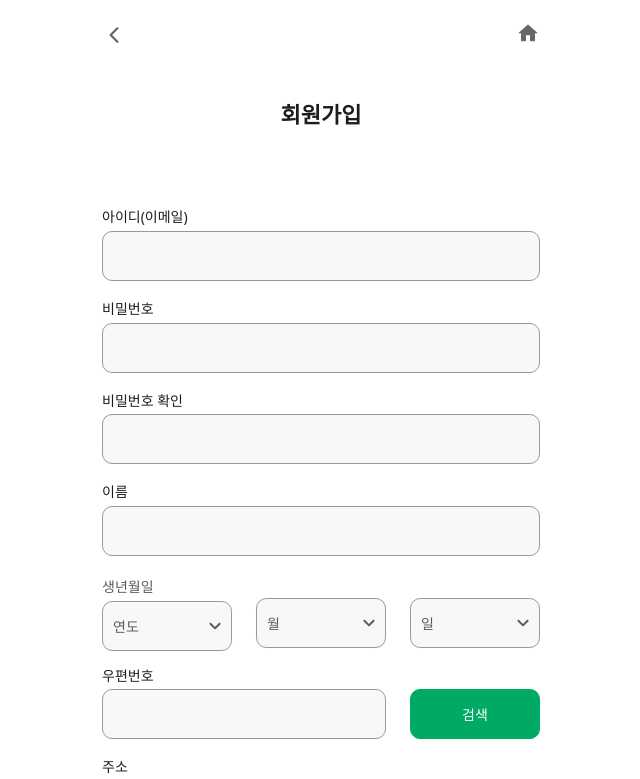
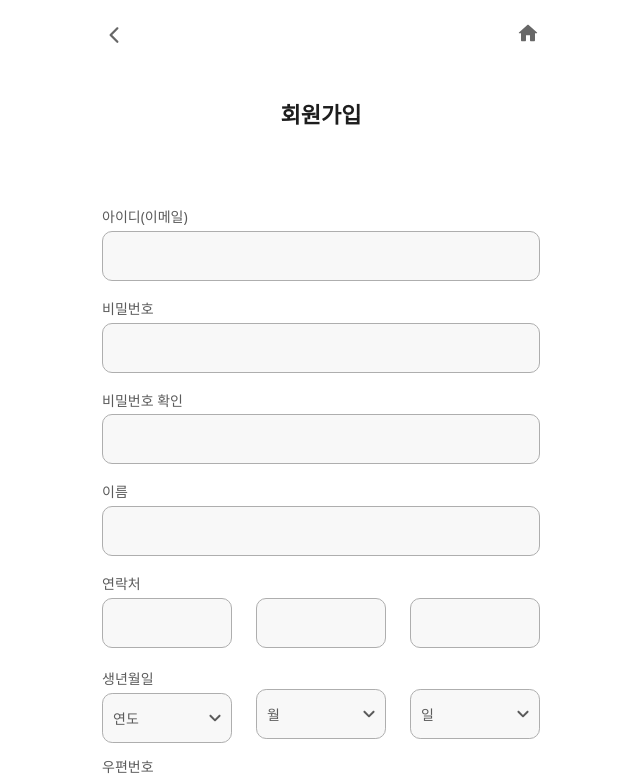
Before and after one commit to imdaxsz/orday-front-end, a React (Vite) app: page /join in a window 1280 px wide. Shown: the top 779 px of the page, without its empty margins (319-959 px from the left). Built offline with nearby package versions, Linux system fonts and the light colour scheme; a web font is replaced by a local one.

Commit message:
feat: 회원가입 연락처 input 추가 #28

```diff
--- a/src/routes/Join.tsx
+++ b/src/routes/Join.tsx
@@ -26,7 +26,12 @@ export default function Join() {
         <TextInput id="password" type="password" label="비밀번호" />
         <TextInput id="confirmPw" type="password" label="비밀번호 확인" />
         <TextInput id="name" type="text" label="이름" />
-        <BirthDate>
+        <InputContainer>
+          <TextInput id="phoneFirst" type="text" label="연락처" />
+          <TextInput id="phoneSecond" type="text" />
+          <TextInput id="phoneThird" type="text" />
+        </InputContainer>
+        <InputContainer>
           <SelectBox
             label="생년월일"
             options={YEAR}
@@ -46,7 +51,7 @@ export default function Join() {
             selected={day}
             setSelected={setDay}
           />
-        </BirthDate>
+        </InputContainer>
         <ZipCode>
           <TextInput id="zipCode" disabled label="우편번호" />
           <Button>검색</Button>
@@ -104,7 +109,7 @@ export default function Join() {
 const Container = styled.div`
   width: 438px;
   margin: 0 auto;
-  padding-bottom: 200px;
+  padding-bottom: 150px;
 `;
 
 const Form = styled.form`
@@ -124,13 +129,11 @@ const TextInput = styled(BaseInput)`
   input {
     width: 100%;
     background-color: ${({ theme }) => theme.colors["neutral"]["10"]};
-  }
-  label {
-    color: ${({ theme }) => theme.colors["neutral"]["100"]};
+    border-color: #aeaeae;
   }
 `;
 
-const BirthDate = styled.div`
+const InputContainer = styled.div`
   display: flex;
   gap: 24px;
   align-items: flex-end;
@@ -183,5 +186,6 @@ const TermsBox = styled.div`
 const SelectBox = styled(BaseSelectBox)`
   & > div:first-of-type {
     background-color: ${({ theme }) => theme.colors["neutral"]["10"]};
+    border-color: #aeaeae;
   }
 `;
```
